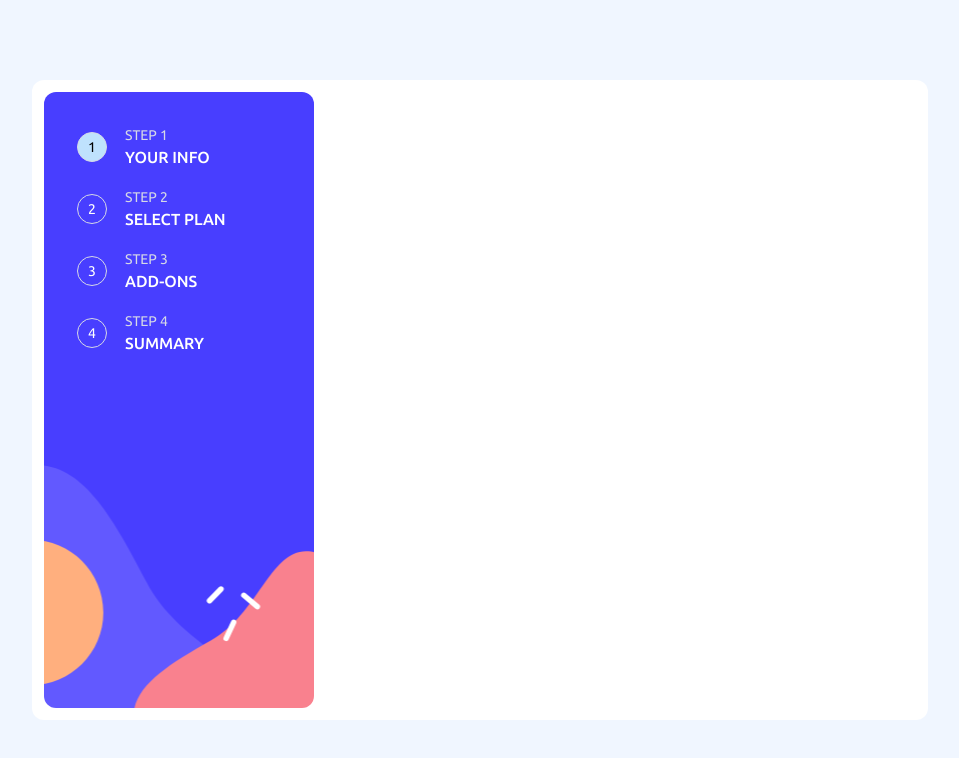
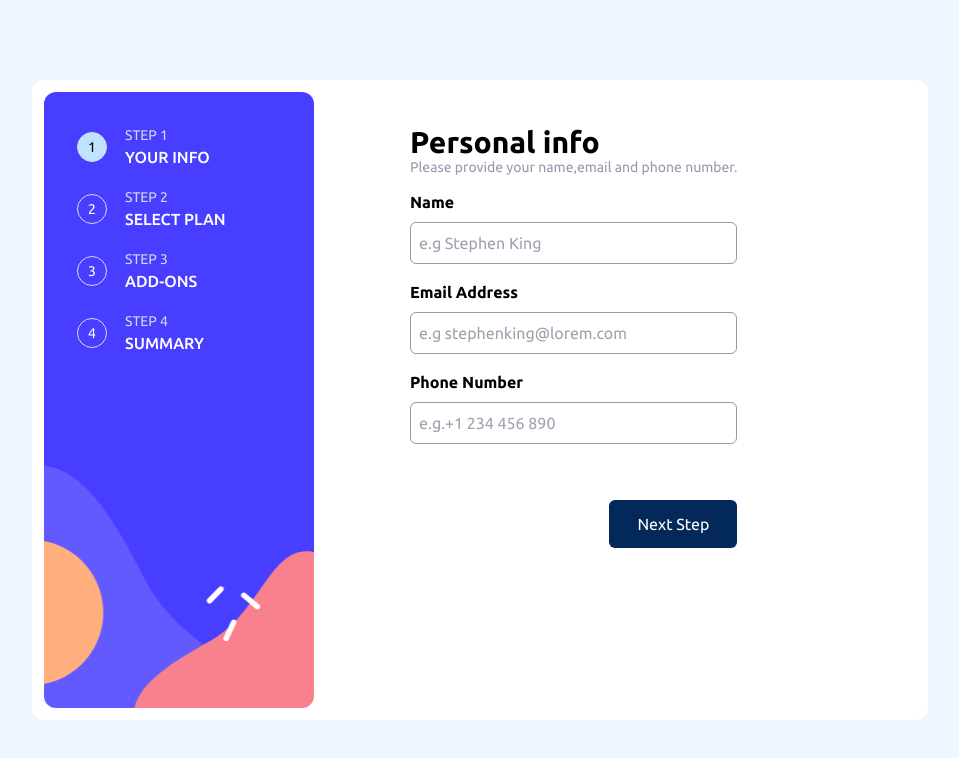
Before and after one commit to FevenSeyfu/Multistep-Form, a React (Vite) app: page / in a window 1280 px wide. Shown: the top 758 px of the page, without its empty margins (160-1119 px from the left). Built offline with nearby package versions, Linux system fonts and the light colour scheme.

Commit message:
add step 1 fomr

```diff
--- a/src/App.jsx
+++ b/src/App.jsx
@@ -1,5 +1,9 @@
 import React, { useState } from "react";
 import BgImage from "./assets/images/bg-sidebar-desktop.svg";
+import FormStep1 from "./components/FormStep1";
+import FormStep2 from "./components/FormStep2";
+import FormStep3 from "./components/FormStep3";
+import FormStep4 from "./components/FormStep4";
 
 const App = () => {
   const steps = [
@@ -58,7 +62,22 @@ const App = () => {
           </tbody>
         </table>
       </div>
-      <div className=""></div>
+      <div className="">
+      {(() => {
+          switch (currentStep) {
+            case 0:
+              return <FormStep1 />;
+            case 1:
+              return <FormStep2 />;
+            case 2:
+              return <FormStep3 />;
+            case 3:
+              return <FormStep4 />;
+            default:
+              return null;
+          }
+        })()}
+      </div>
     </div>
   );
 };
--- a/src/components/FormStep1.jsx
+++ b/src/components/FormStep1.jsx
@@ -1,9 +1,53 @@
-import React from 'react'
+import React from "react";
 
 const FormStep1 = () => {
   return (
-    <div>FormStep1</div>
-  )
-}
+    <div className="flex flex-col my-8 gap-4">
+      <div>
+        <h1 className="font-extrabold text-3xl">Personal info</h1>
+        <p className="text-sm text-neutral-cool-gray leading-none">
+          Please provide your name,email and phone number.
+        </p>
+      </div>
+      <form className="flex flex-col gap-2 ">
+        <label htmlFor="name" className="font-bold">
+          Name
+        </label>
+        <input
+          type="text"
+          name="name"
+          id="name"
+          placeholder="e.g Stephen King"
+          className="w-full border border-neutral-cool-gray p-2 rounded-md mb-2"
+        />
+        <label htmlFor="email" className="font-bold">
+          Email Address
+        </label>
+        <input
+          type="text"
+          name="email"
+          id="email"
+          placeholder="e.g stephenking@lorem.com"
+          className="w-full border border-neutral-cool-gray p-2 rounded-md mb-2"
+        />
+        <label htmlFor="phone" className="font-bold">
+          Phone Number
+        </label>
+        <input
+          type="text"
+          name="phone"
+          id="phone"
+          placeholder="e.g.+1 234 456 890"
+          className="w-full border border-neutral-cool-gray p-2 rounded-md mb-4"
+        />
+        <div className="flex justify-end mt-8">
+        <button className="bg-primary-marine-blue text-white rounded-md w-32 p-3 ">
+          Next Step
+        </button>
+        </div>
+      </form>
+    </div>
+  );
+};
 
-export default FormStep1
+export default FormStep1;
--- a/src/components/FormStep2.jsx
+++ b/src/components/FormStep2.jsx
@@ -1,7 +1,9 @@
 import React from 'react'
 
-export const FormStep2 = () => {
+const FormStep2 = () => {
   return (
     <div>FormStep2</div>
   )
 }
+
+export default FormStep2
```
